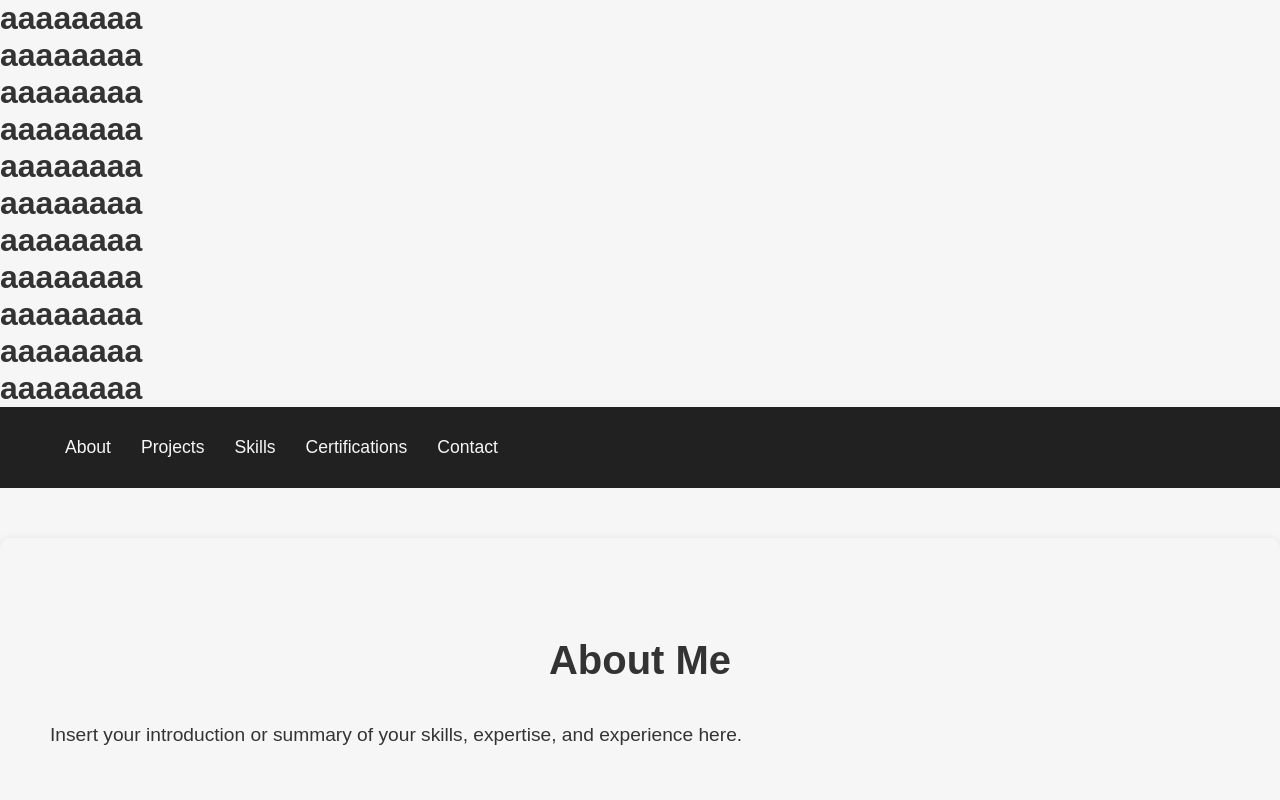
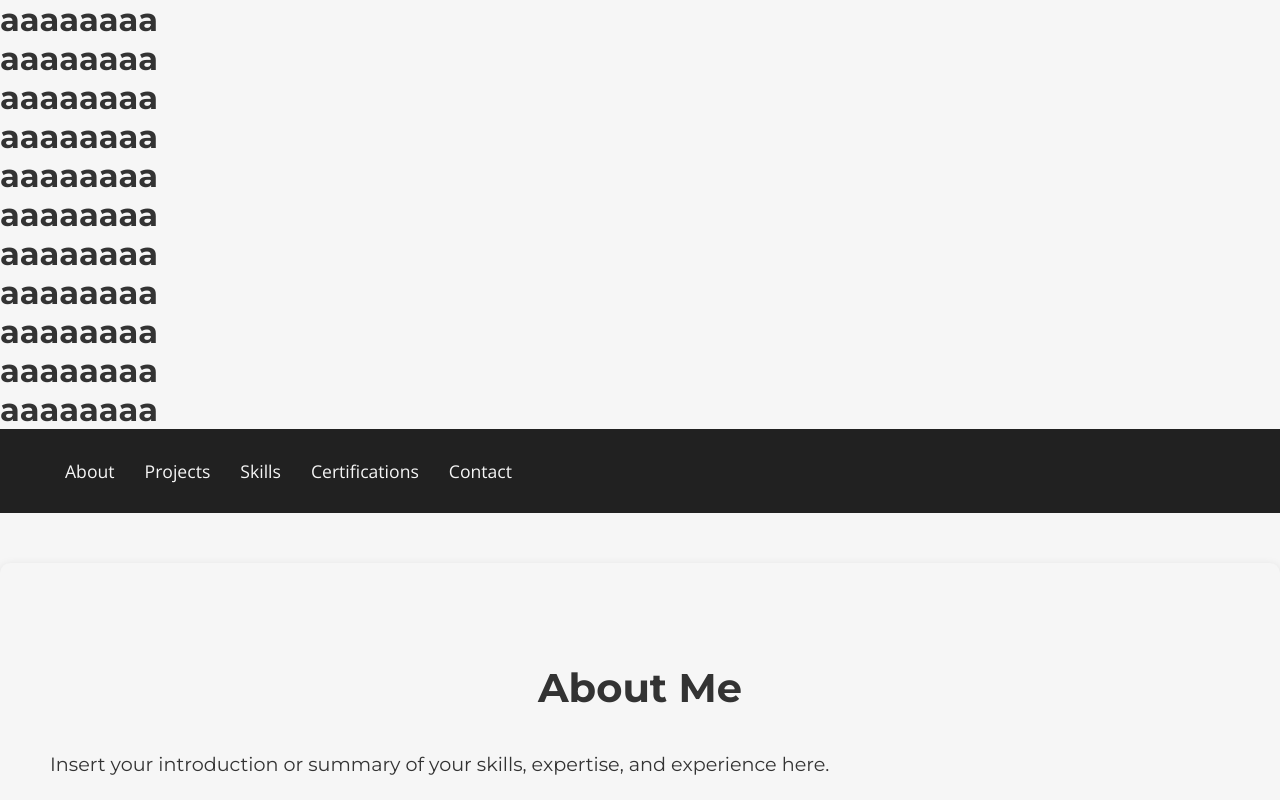
Before and after one commit to stefanpython/portofolio, a React (Create React App) app: page / in a window 1280 px wide. Shown: the top 800 px of the page. Built offline with nearby package versions, Linux system fonts and the light colour scheme.

Commit message:
Change section header font-style

```diff
--- a/public/index.html
+++ b/public/index.html
@@ -11,11 +11,13 @@
     />
     <link rel="apple-touch-icon" href="%PUBLIC_URL%/logo192.png" />
     <link rel="manifest" href="%PUBLIC_URL%/manifest.json" />
-
     <link rel="stylesheet" href="https://cdn.jsdelivr.net/gh/devicons/devicon@v2.15.1/devicon.min.css">
+    <link rel="preconnect" href="https://fonts.googleapis.com">
+    <link rel="preconnect" href="https://fonts.gstatic.com" crossorigin>
+    <link href="https://fonts.googleapis.com/css2?family=Lato:wght@300;400;700&family=Montserrat:wght@300;400;500;700&family=Open+Sans:wght@300;400;600;700&family=Roboto:wght@300;400;700&display=swap" rel="stylesheet">
 
 
-    <title>React App</title>
+    <title>Portofolio</title>
   </head>
   <body>
     <noscript>You need to enable JavaScript to run this app.</noscript>
--- a/src/App.css
+++ b/src/App.css
@@ -235,3 +235,11 @@
   margin-top: 10px;
   margin-left: -18px;
 }
+
+section h2 {
+  font-family: "Montserrat", sans-serif;
+}
+
+li {
+  font-family: "Open Sans", sans-serif;
+}
```
